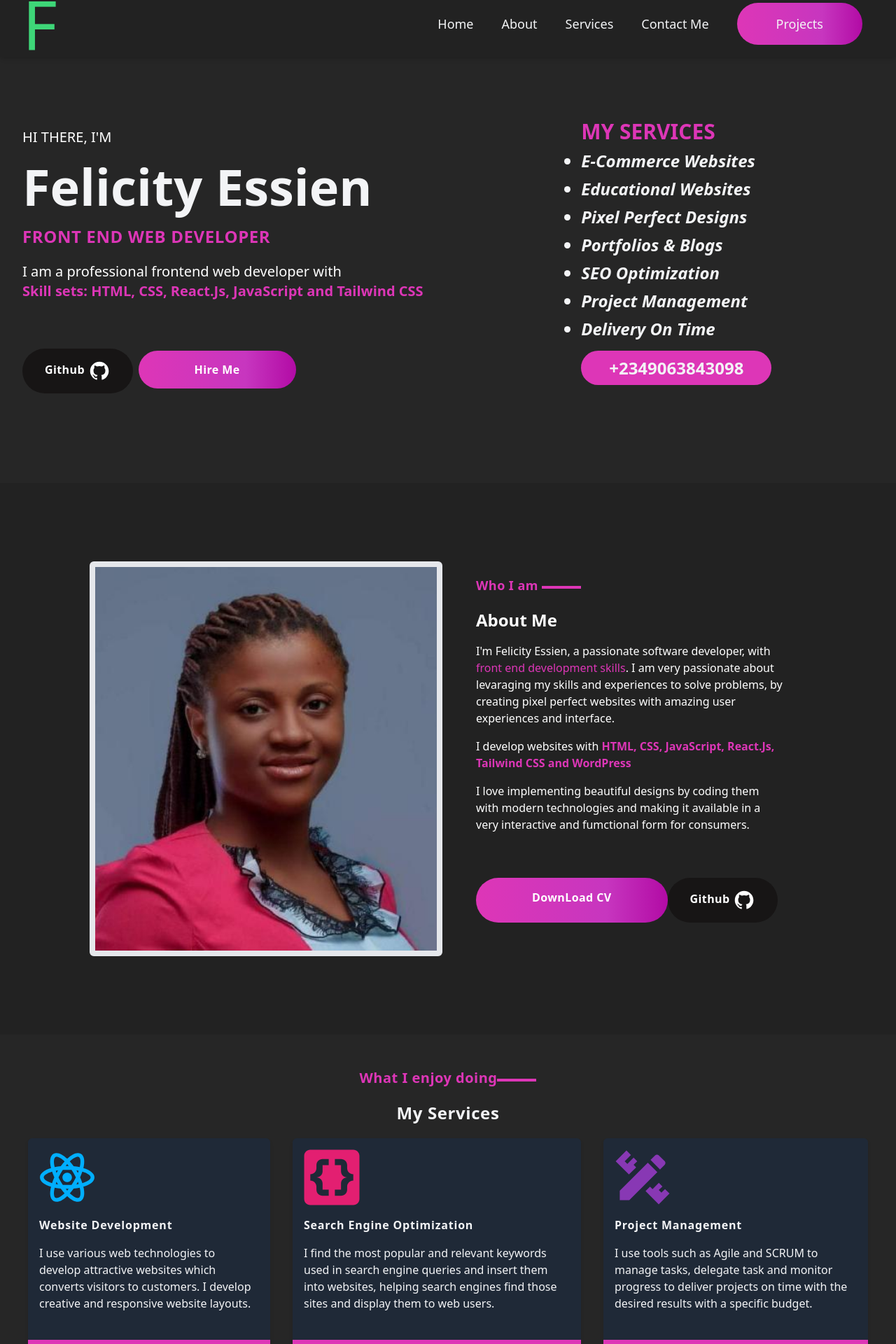
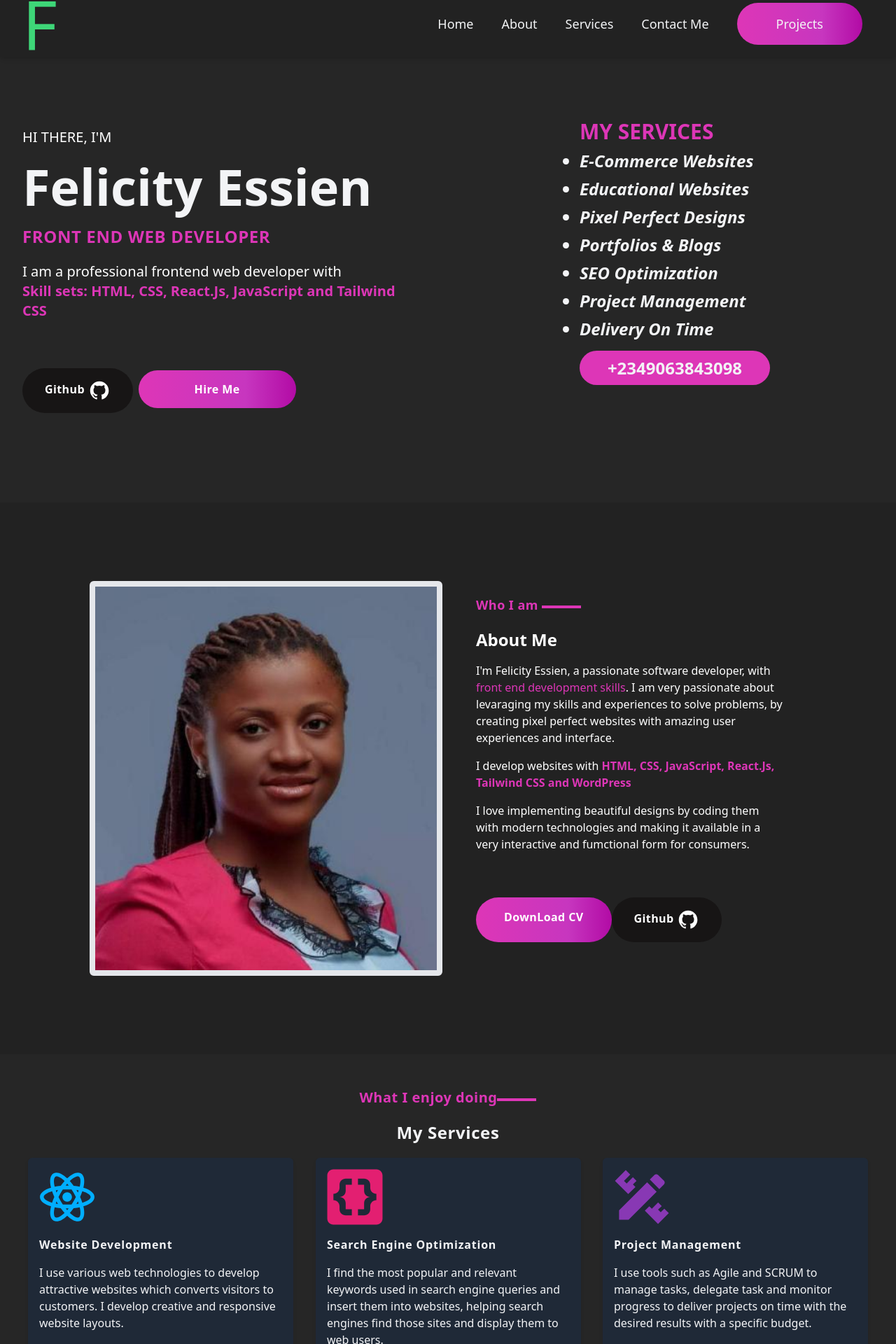
Before and after one commit to felabel/my-portfolio, a React (Vite) app: page / in a window 1280 px wide. Shown: the part 14-1934 px from the top of the page at 70% size. Built offline with nearby package versions, Linux system fonts and the light colour scheme.

Commit message:
changed background color

```diff
--- a/src/components/AboutMe.jsx
+++ b/src/components/AboutMe.jsx
@@ -28,7 +28,7 @@ const AboutMe = () => {
 
                         {/* <p className='text-lg md:text-base lg:text-base xl:text-base 2xl:text-base py-4'>I'm very passionate with what i do and always ready to start the next project with you or your company. </p> */}
                         <div className='py-6 md:flex block'>
-                            <Link  to='/files/Felicity_Abel.pdf' target='_blank' download='/files/Felicity_Abel.pdf' className="bg-gradient-purple px-20 py-4 rounded-full my-6 font-semibold tracking-wide">
+                            <Link  to='/files/Felicity_Abel.pdf' target='_blank' download='/files/Felicity_Abel.pdf' className="bg-gradient-purple px-10 py-4 rounded-full my-6 font-semibold tracking-wide">
                                 DownLoad CV
                             </Link>
                             <a href="https://www.github.com/felabel" target="blank" className="block bg-github px-8  py-4 mr-2 rounded-full my-6 font-semibold tracking-wide">
--- a/src/components/HeroSection.jsx
+++ b/src/components/HeroSection.jsx
@@ -5,7 +5,7 @@ const HeroSection = () => {
     return (
         <div className='bg-about-bg w-screen h-auto pt-20 md:pt-44 lg:pt-44 xl:pt-44 pb-20  overflow-hidden '>
             <div className="w-screen   h-full mx-auto overflow-hidden">
-                <div className="max-w-7xl mx-auto  h-full  lg:grid-cols-2 md:grid-cols-2  gap-4 overflow-hidden flex justify-between" >
+                <div className="grid max-w-7xl mx-auto  h-full  lg:grid-cols-2 md:grid-cols-2  gap-4 overflow-hidden flex justify-between" >
                     {/* about-#262626  navbar-#222222 hero-*/}
                     <div className="text-white  h-auto px-8 text-center md:text-left lg:text-left overflow-hidden">
                         <h1 className="uppercase text-xl py-5">hi there, I'm</h1>
--- a/src/components/MyServices.jsx
+++ b/src/components/MyServices.jsx
@@ -18,7 +18,7 @@ const MyServices = () => {
           <h1 className=" text-xl text-purple tracking-wide font-semibold py-5">What I enjoy doing<p className='h-1 w-14 mb-0.5 bg-purple inline-block' ></p></h1>
           <h1 className=" text-2xl text-gray-100 tracking-wide font-semibold pb-5 capitalize">my services</h1>
         </div>
-        <div className="  md:grid-cols-2 lg:grid-cols-3 xl:grid-cols-3 2xl:grid-cols-3 gap-8 flex justify-around sm:px-28 px-8 md:px-10 lg:px-10 w-full ">
+        <div className="grid  md:grid-cols-2 lg:grid-cols-3 xl:grid-cols-3 2xl:grid-cols-3 gap-8 flex justify-around sm:px-28 px-8 md:px-10 lg:px-10 w-full ">
           {/* card 1 */}
           <div className="item h-full  pt-4 text-gray-100 rounded-md shadow-md bg-gray-800 hover:bg-white cursor-pointer hover:text-black" data-aos='flip-left' data-aos-delay='250' data-aos-duration='1000'>
             {/* <div className="contents mx-8 w-full bg-gray-800 h-auto"> */}
```
